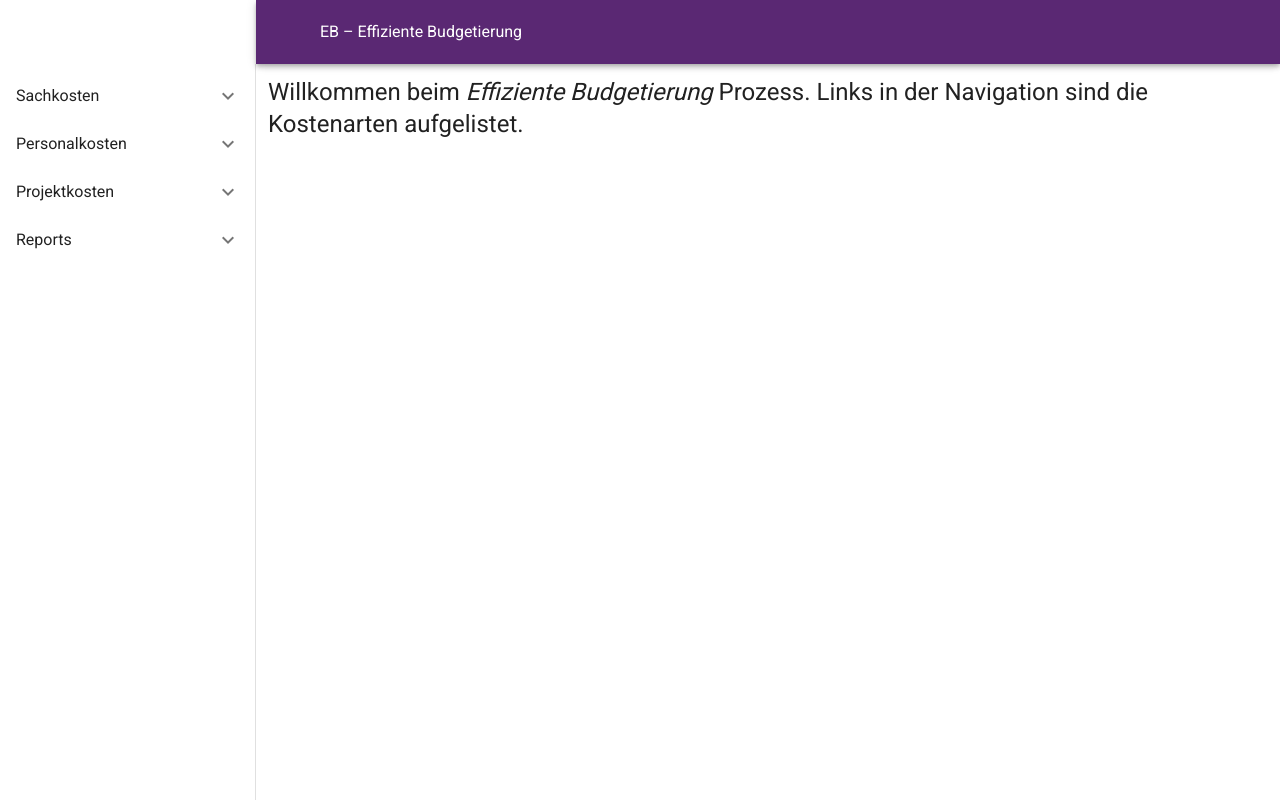
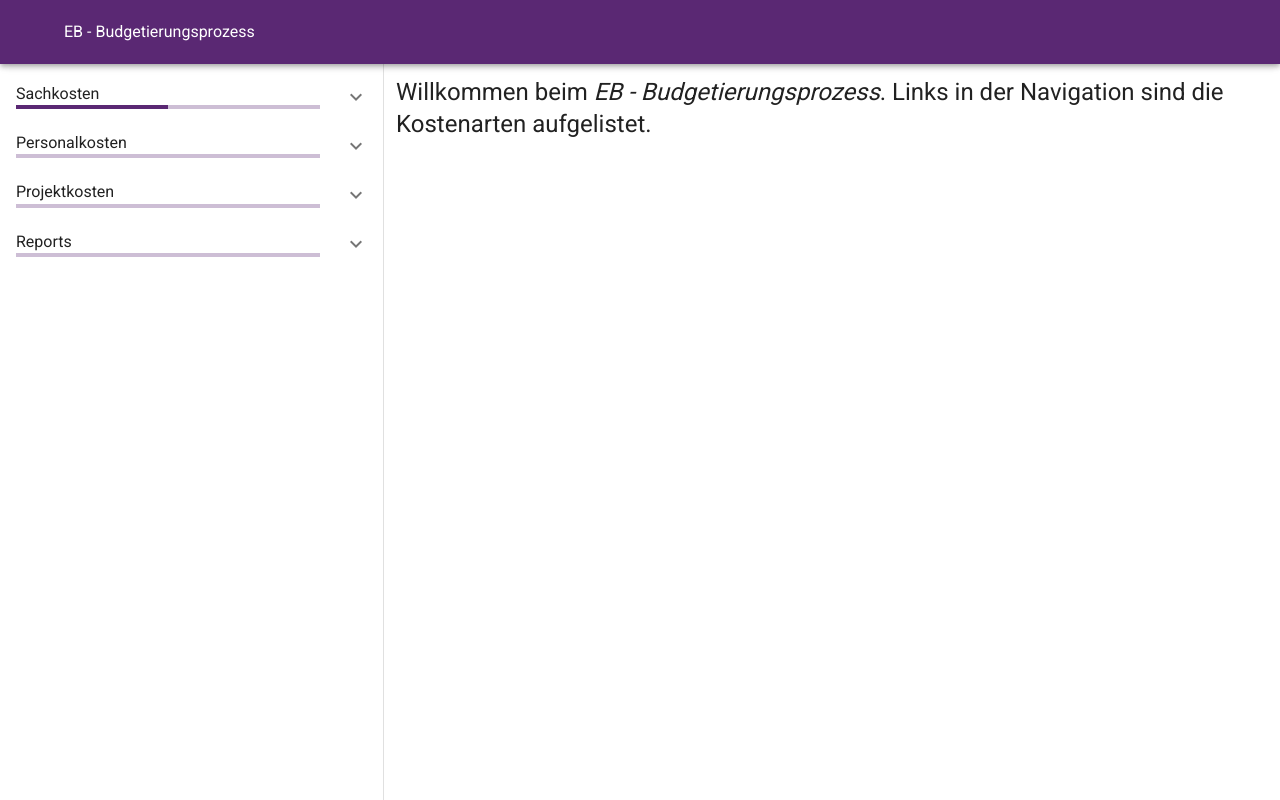
Before and after one commit to EB-UE/budgetierung, a Vue app: page / in a window 1280 px wide. Built offline with nearby package versions, Linux system fonts and the light colour scheme.

Commit message:
umbenannt + Navigationbreite + Progressbar

```diff
--- a/src/App.vue
+++ b/src/App.vue
@@ -1,6 +1,6 @@
 <template>
   <v-app>
-    <v-navigation-drawer app flat clipped>
+    <v-navigation-drawer app flat clipped :width="256 + 128">
       <v-list nav>
         <!-- <v-list-item class="px-2">
         <v-list-item-avatar>
@@ -17,6 +17,11 @@
           <template v-slot:activator>
             <v-list-item-content>
               <v-list-item-title v-text="group.name"></v-list-item-title>
+              <v-progress-linear
+                v-model="group.progress"
+                :buffer-value="bufferValue"
+                color="#5a2873"
+              ></v-progress-linear>
             </v-list-item-content>
           </template>
 
@@ -33,7 +38,7 @@
       </v-list>
     </v-navigation-drawer>
 
-    <v-app-bar app color="#5a2873" dark>
+    <v-app-bar app color="#5a2873" dark clipped-left>
       <div class="d-flex align-center">
         <v-img
           alt="Vuetify Logo"
@@ -44,7 +49,7 @@
           width="40"
         />
 
-        <span>EB – Effiziente Budgetierung</span>
+        <span>EB - Budgetierungsprozess</span>
       </div>
 
       <v-spacer></v-spacer>
@@ -73,6 +78,7 @@ export default {
     navigation: [
       {
         name: "Sachkosten",
+        progress:50,
         children: [
           { name: "Räume und Gebäude" },
           { name: "Geschäftsausstattung" },
--- a/src/views/HomeView.vue
+++ b/src/views/HomeView.vue
@@ -3,7 +3,7 @@
     <v-row justify="text-center">
       <v-col cols="12">
         <span class="text-h5">
-          Willkommen beim <i>Effiziente Budgetierung</i> Prozess. Links in der
+          Willkommen beim <i>EB - Budgetierungsprozess</i>. Links in der
           Navigation sind die Kostenarten aufgelistet.
         </span>
       </v-col>
```
